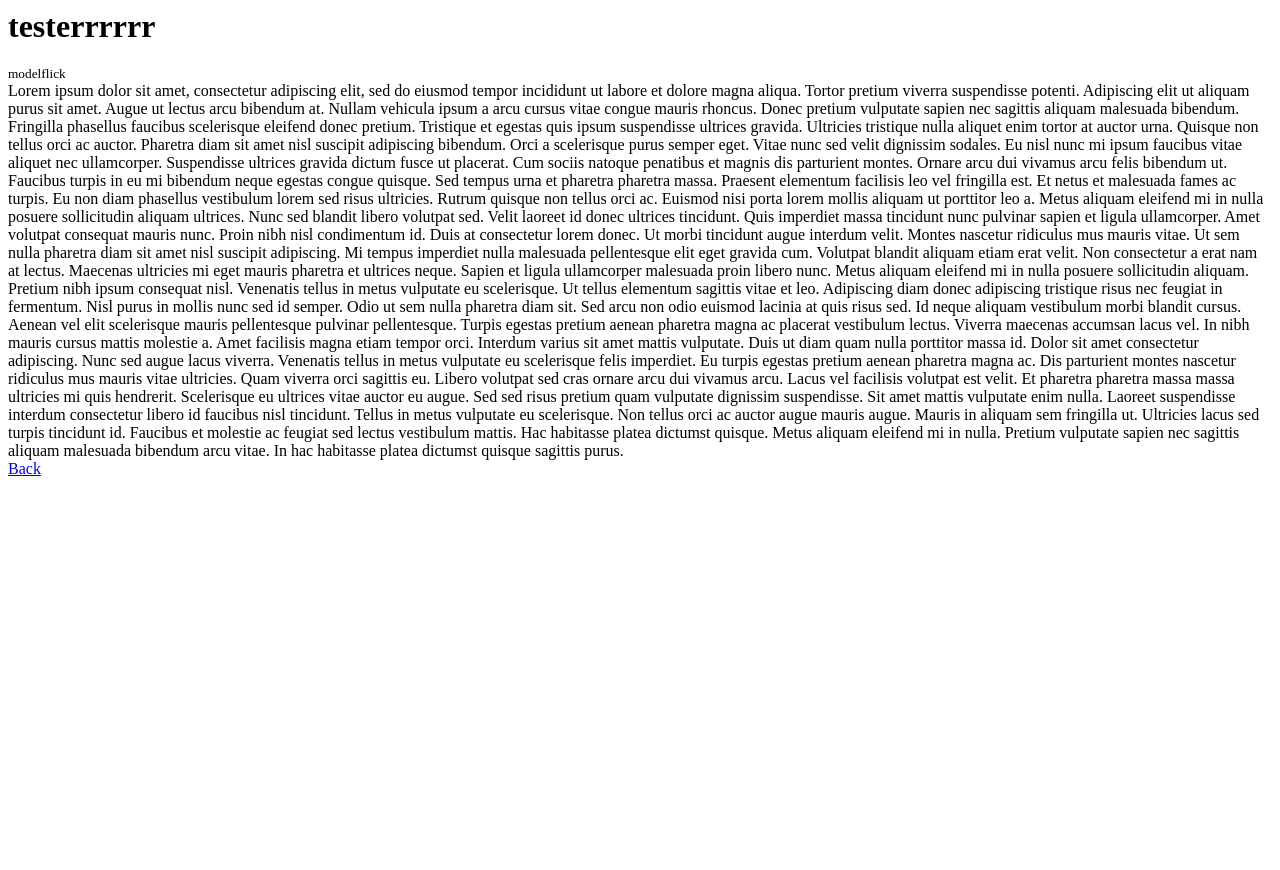
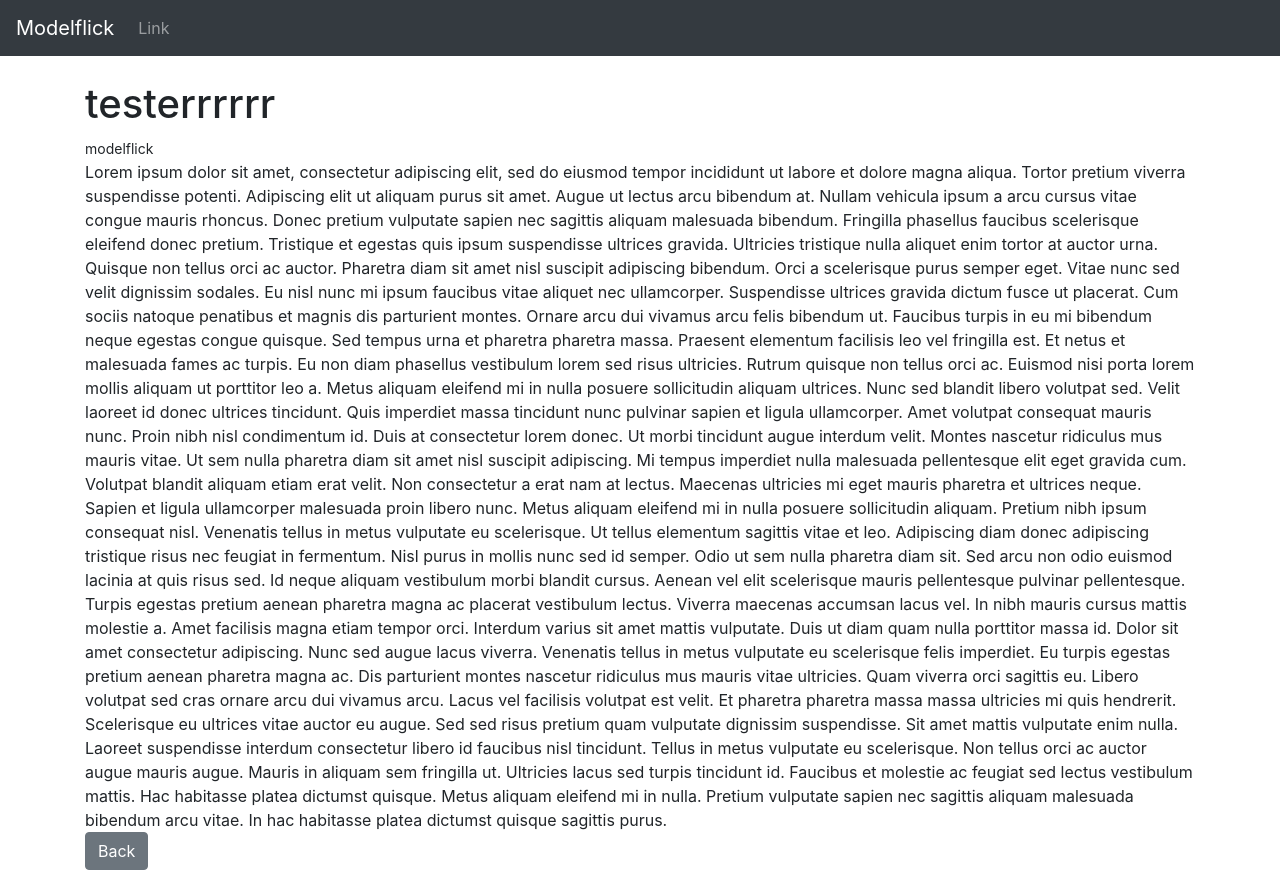
Before and after one commit to Arunarchitect/modrefine, a Django app: page /article/2 in a window 1280 px wide. Before the commit the page ends 476 px from the top, so only its background shows below. Run offline with Django 4.2, Linux system fonts and the light colour scheme; data comes from the database, SQL or seed files in the repository; both versions use the stored data as it was after the commit.

Commit message:
article details title tags etc added

```diff
--- a/theblog/models.py
+++ b/theblog/models.py
@@ -4,6 +4,7 @@
 
 class Post(models.Model):
     title = models.CharField(max_length=255)
+    title_tag = models.CharField(max_length=255, default='Modelflick')
     author = models.ForeignKey(User, on_delete=models.CASCADE)
     body = models.TextField()
 
--- a/theblog/templates/article_detail.html
+++ b/theblog/templates/article_detail.html
@@ -1,10 +1,12 @@
+{% extends 'base.html' %}
+{% block title %}{{ post.title_tag }}{% endblock %}
+{% block content %}
+    <h1>{{ post.title }}</h1>
+    <small>{{ post.author }}</small>
+    <br/>
 
+    {{ post.body }}
 
-<h1>{{ post.title }}</h1>
-<small>{{ post.author }}</small>
-<br/>
-
-{{ post.body }}
-
-<br/>
-<a href="{% url 'home' %}">Back</a>
+    <br/>
+    <a  href="{% url 'home' %}" class="btn btn-secondary" type = button >Back</a>
+{% endblock %}
--- /dev/null
+++ b/theblog/templates/base.html
@@ -0,0 +1,52 @@
+<!doctype html>
+<html lang="en">
+  <head>
+    <!-- Required meta tags -->
+    <meta charset="utf-8">
+    <meta name="viewport" content="width=device-width, initial-scale=1, shrink-to-fit=no">
+
+    <!-- Bootstrap CSS -->
+    <link rel="stylesheet" href="https://cdn.jsdelivr.net/npm/bootstrap@4.6.2/dist/css/bootstrap.min.css" integrity="sha384-xOolHFLEh07PJGoPkLv1IbcEPTNtaed2xpHsD9ESMhqIYd0nLMwNLD69Npy4HI+N" crossorigin="anonymous">
+<title>
+    {% block title %}
+        Modelflick
+    {% endblock %}
+</title>
+  </head>
+  <body>
+    <nav class="navbar navbar-expand-lg navbar-dark bg-dark">
+        <a class="navbar-brand" href="{% url 'home' %}">Modelflick</a>
+        <button class="navbar-toggler" type="button" data-toggle="collapse" data-target="#navbarSupportedContent" aria-controls="navbarSupportedContent" aria-expanded="false" aria-label="Toggle navigation">
+          <span class="navbar-toggler-icon"></span>
+        </button>
+
+        <div class="collapse navbar-collapse" id="navbarSupportedContent">
+          <ul class="navbar-nav mr-auto">
+            <li class="nav-item">
+              <a class="nav-link" href="#">Link</a>
+            </li>
+          </ul>
+        </div>
+      </nav>
+    <br/>
+
+    <div class="container">
+        {% block content %}
+
+        {% endblock %}
+    </div>
+
+    <!-- Optional JavaScript; choose one of the two! -->
+
+    <!-- Option 1: jQuery and Bootstrap Bundle (includes Popper) -->
+    <script src="https://cdn.jsdelivr.net/npm/jquery@3.5.1/dist/jquery.slim.min.js" integrity="sha384-DfXdz2htPH0lsSSs5nCTpuj/zy4C+OGpamoFVy38MVBnE+IbbVYUew+OrCXaRkfj" crossorigin="anonymous"></script>
+    <script src="https://cdn.jsdelivr.net/npm/bootstrap@4.6.2/dist/js/bootstrap.bundle.min.js" integrity="sha384-Fy6S3B9q64WdZWQUiU+q4/2Lc9npb8tCaSX9FK7E8HnRr0Jz8D6OP9dO5Vg3Q9ct" crossorigin="anonymous"></script>
+
+    <!-- Option 2: Separate Popper and Bootstrap JS -->
+    <!--
+    <script src="https://cdn.jsdelivr.net/npm/jquery@3.5.1/dist/jquery.slim.min.js" integrity="sha384-DfXdz2htPH0lsSSs5nCTpuj/zy4C+OGpamoFVy38MVBnE+IbbVYUew+OrCXaRkfj" crossorigin="anonymous"></script>
+    <script src="https://cdn.jsdelivr.net/npm/popper.js@1.16.1/dist/umd/popper.min.js" integrity="sha384-9/reFTGAW83EW2RDu2S0VKaIzap3H66lZH81PoYlFhbGU+6BZp6G7niu735Sk7lN" crossorigin="anonymous"></script>
+    <script src="https://cdn.jsdelivr.net/npm/bootstrap@4.6.2/dist/js/bootstrap.min.js" integrity="sha384-+sLIOodYLS7CIrQpBjl+C7nPvqq+FbNUBDunl/OZv93DB7Ln/533i8e/mZXLi/P+" crossorigin="anonymous"></script>
+    -->
+  </body>
+</html>
--- a/theblog/templates/home.html
+++ b/theblog/templates/home.html
@@ -1,3 +1,6 @@
+{% extends 'base.html' %}
+
+{% block content %}
     <h1>Home Posts</h1>
 
     <ul>
@@ -6,3 +9,4 @@
         {{ post.body }}</li>
     {% endfor %}
     </ul>
+{% endblock %}
```
Also changed, not shown: db.sqlite3, theblog/migrations/0002_post_title_tag.py (added). Lines whose indentation alone changed are shown as unchanged.
